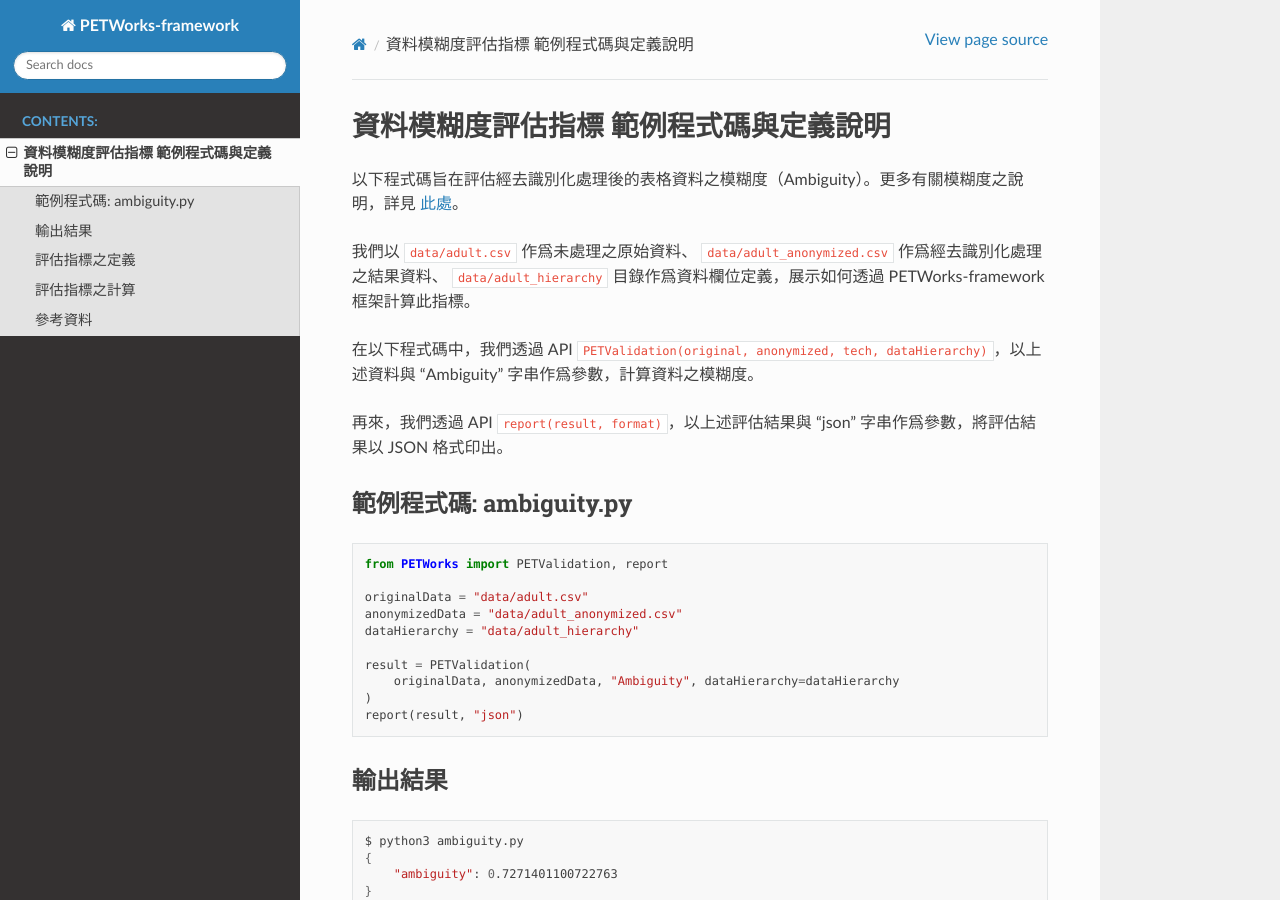
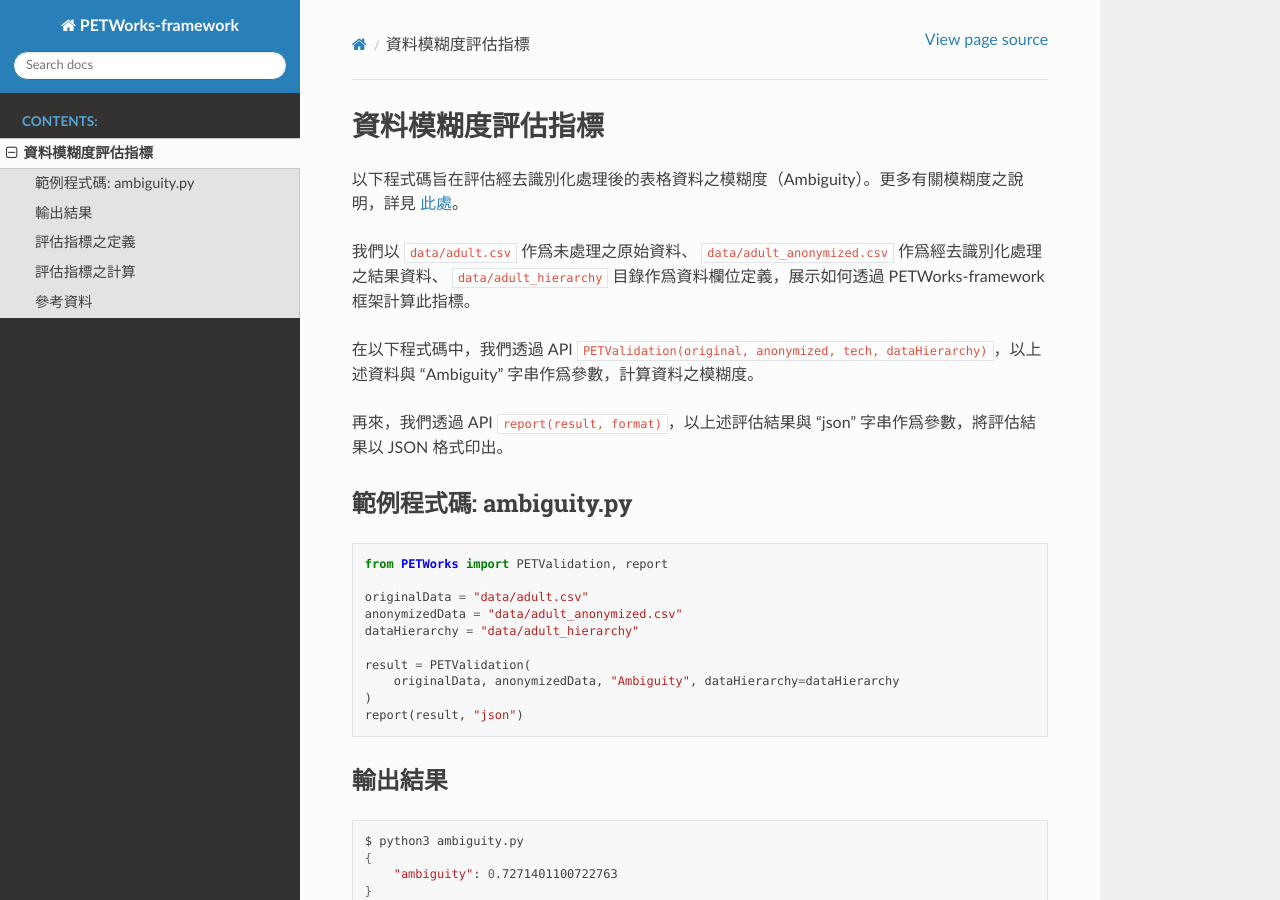
Before and after one commit to quark-engine/PETWorks-DOC, a Sphinx documentation site: the page built from docs/source/ambiguity.rst, in a window 1280 px wide and 900 px high. Built offline with Sphinx 7.4.7 and the Read the Docs theme 2.0.0, drawn with Linux system fonts in a browser that asks for light colours.

Commit message:
Update ambiguity.rst

```diff
--- a/docs/source/ambiguity.rst
+++ b/docs/source/ambiguity.rst
@@ -1,5 +1,5 @@
 +++++++++++++++++++++++++++++++++++++++
-資料模糊度評估指標 範例程式碼與定義說明
+資料模糊度評估指標
 +++++++++++++++++++++++++++++++++++++++
 
 以下程式碼旨在評估經去識別化處理後的表格資料之模糊度（Ambiguity）。更多有關模糊度之說明，詳見 `此處 <#id4>`_。
```
